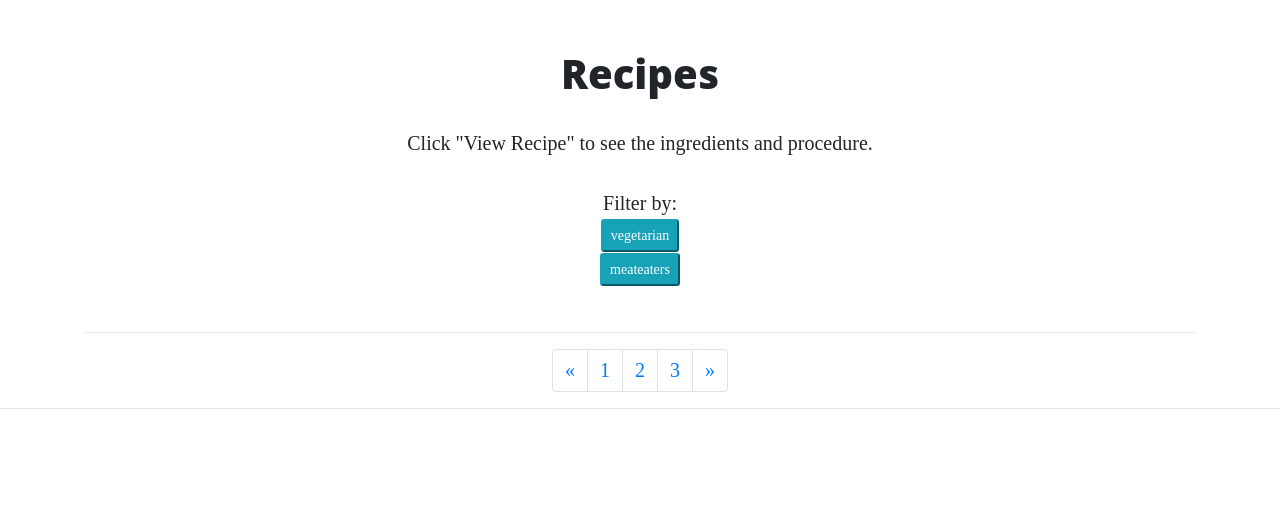
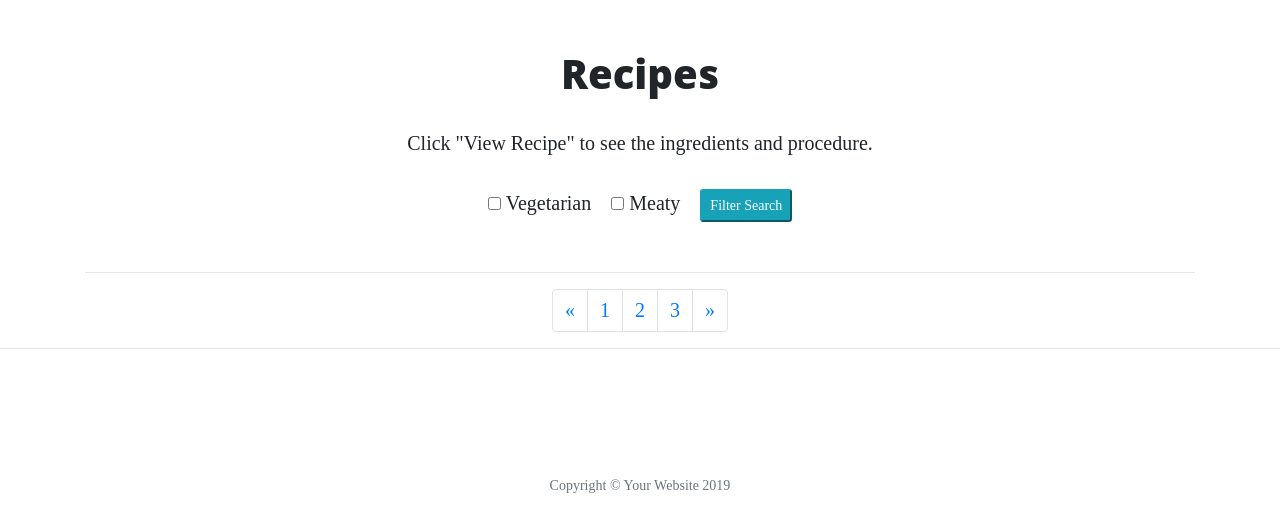
Before and after one commit to jeffoneilldev/dcd-milestone-project-recipes, a Flask app: page /find_recipe in a window 1280 px wide. Shown: the part 532-1058 px from the top of the page. After the commit the page ends 1025 px from the top, so only its background shows below. Run offline with Flask 2, Linux system fonts and the light colour scheme; data that the repository does not hold is empty; some libraries are stand-ins or nearby versions.

Commit message:
fixed filters and have search for exact text

```diff
--- a/app.py
+++ b/app.py
@@ -15,10 +15,11 @@ mongo = PyMongo(app)
 def recipe_index():
     return render_template("index.html", recipe=mongo.db.recipe.find())
 
+"""
 @app.route('/get_recipe')
 def get_recipe():
     return render_template("recipe.html", recipe=mongo.db.recipe.find())
-
+"""
 
 @app.route('/add_recipe')
 def add_recipe():
@@ -29,7 +30,7 @@ def add_recipe():
 def insert_recipe():
     recipe = mongo.db.recipe
     recipe.insert_one(request.form.to_dict())
-    return redirect(url_for('get_recipe'))
+    return redirect(url_for('find_recipe'))
 
 
 @app.route('/edit_recipe/<recipe_id>')
@@ -52,56 +53,33 @@ def update_recipe(recipe_id):
         'procedure':request.form.get('procedure'),
         'image':request.form.get('image')
     })
-    return redirect(url_for('get_recipe'))
+    return redirect(url_for('find_recipe'))
 
 
 # recieves the search bar input and the filter button selection and finds the recipe
 @app.route('/find_recipe', methods=['GET', 'POST'])
 def find_recipe():
     searchitem = request.args.get('searchitem')
-    print (searchitem)
-    if request.method == 'POST':
-        search_results = request.form.to_dict('searchitem')
+#    print (request.method)
+#    if request.form['search']:
+    if searchitem==searchitem:
+#    if request.method == 'GET':
+        searchitem = request.form.to_dict()
 
-    query = ( { "$text": { "$search": searchitem } } )
-    search_results = mongo.db.recipe.find(query)
-
-    return render_template('recipe.html', search_results=search_results, searchitem=searchitem)
-
-
-# search bar
-@app.route('/searchbar_item', methods=['GET','POST'])
-def searchbar_item():
-
-    # get search item and redirect to find_recipe route
-    searchitem = request.form['search']
-    return redirect(url_for('find_recipe', searchitem=searchitem))
-
-
-# filter button vegetarian
-@app.route('/radio_filter_veg', methods=['GET','POST'])
-def radio_filter_veg():
-
-    # get search item and redirect to find_recipe route
-    searchitem = request.form['vegetarian']
-    return redirect(url_for('find_recipe', searchitem=searchitem))
-
-
-# filter button meateaters
-@app.route('/radio_filter_meat', methods=['GET','POST'])
-def radio_filter_meat():
-
-    # get search item and redirect to find_recipe route
-    searchitem = request.form['meateaters']
-    return redirect(url_for('find_recipe', searchitem=searchitem))
-
+        query = ( { "$text": { "$search": searchitem } } )
+        search_results = mongo.db.recipe.find(searchitem)
+#    import pdb;pdb.set_trace()
+        print (searchitem)
+        return render_template('recipe.html', recipe=search_results, searchitem=searchitem)
+    else:
+        return render_template("recipe.html", recipe=mongo.db.recipe.find())
 
 
 
 @app.route('/delete_recipe/<recipe_id>')
 def delete_recipe(recipe_id):
     mongo.db.recipe.remove({'_id': ObjectId(recipe_id)})
-    return redirect(url_for('get_recipe'))
+    return redirect(url_for('find_recipe'))
 
 
 if __name__ == '__main__':
--- a/templates/base.html
+++ b/templates/base.html
@@ -13,9 +13,9 @@
     <div class="container">
 
           <!--search bar-->
-          <form action="{{ url_for('searchbar_item') }}" method="POST" class="navbar-brand col-md-3">
+          <form action="{{ url_for('find_recipe') }}" method="POST" class="navbar-brand col-md-3">
             <div class="input-group">
-              <input type="text" name="search" class="form-control" placeholder="Search Recipes">
+              <input type="text" name="recipe_name" class="form-control" placeholder="Search Recipes">
                 <input type="submit" class="btn-sm btn-info" value="GO!">
             </div>
           </form>
@@ -30,7 +30,7 @@
             <a class="nav-link" href="{{url_for('recipe_index')}}">Home</a>
           </li>
           <li class="nav-item">
-            <a class="nav-link" href="{{url_for('get_recipe')}}">Recipes</a>
+            <a class="nav-link" href="{{url_for('find_recipe')}}">Recipes</a>
           </li>
           <li class="nav-item">
             <a class="nav-link" href="{{url_for('add_recipe')}}">Add Recipe</a>
--- a/templates/recipe.html
+++ b/templates/recipe.html
@@ -3,12 +3,11 @@
 <p align="center">Click "View Recipe" to see the ingredients and procedure.</p>
 
 <!--radio buttons for user to filter recipes-->
-<div class="container" align="center">Filter by:
-  <form action="{{ url_for('radio_filter_veg') }}" method="POST">
-    <input type="submit" name="vegetarian" class="btn-sm btn-info" value="vegetarian">
-  </form>
-  <form action="{{ url_for('radio_filter_meat') }}" method="POST">
-    <input type="submit" name="meateaters" class="btn-sm btn-info" value="meateaters">
+<div class="container" align="center">
+  <form action="{{ url_for('find_recipe') }}" method="POST">
+    <label class="checkbox-inline"><input type="checkbox" name="suitable_for" value="Vegetarian">&nbsp;Vegetarian&nbsp;&nbsp;&nbsp;</label>
+    <label class="checkbox-inline"><input type="checkbox" name="suitable_for" value="Meat eaters">&nbsp;Meaty&nbsp;&nbsp;&nbsp;</label>
+    <input type="submit" class="btn-sm btn-info" value="Filter Search">
   </form>
 </div>
 <br>
```
